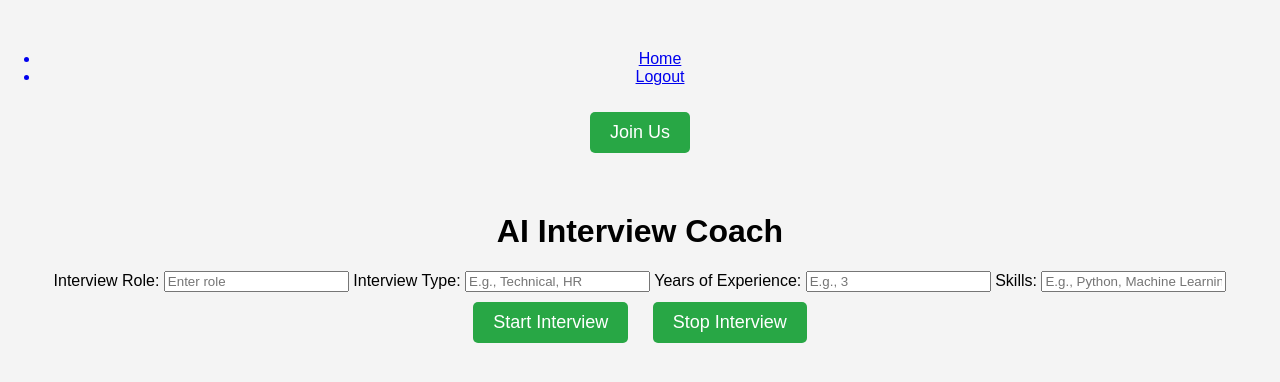
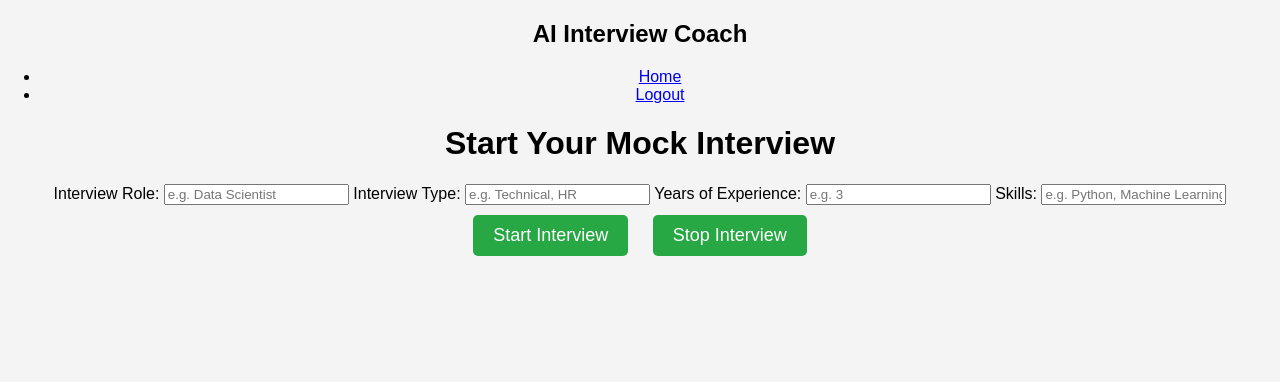
Before and after one commit to MihikaK0611/AI_Interview_Prep, a Flask app: page / in a window 1280 px wide. Shown: the top 382 px of the page. Run offline with Flask 3, Linux system fonts and the light colour scheme; the visitor is signed in with stand-in values (Sample User, id 1); parts of the project's set-up code (start-up, migrations or seed data) failed here and were passed over.

Commit message:
Improved UI of interview page

```diff
--- a/templates/index.html
+++ b/templates/index.html
@@ -7,45 +7,44 @@
   <link rel="stylesheet" href="/static/style.css">
 </head>
 <body>
-</div>
-<div class="container">
-    <nav>
-
-        <ul>
-            <a href="{{ url_for('index') }}"><li>Home</li></a>
-
+  <nav class="navbar">
+    <div class="nav-container">
+      <h2 class="logo">AI Interview Coach</h2>
+      <ul class="nav-links">
+        <li><a href="{{ url_for('index') }}">Home</a></li>
         {% if current_user.is_authenticated %}
-            <a href="{{ url_for('logout') }}"><li>Logout</li></a>
+        <li><a href="{{ url_for('logout') }}">Logout</a></li>
+        {% else %}
+        <li><a href="{{ url_for('login') }}">Join Us</a></li>
         {% endif %}
       </ul>
+    </div>
   </nav>
-    <section>
-        <div class="textBox">
-            <a href="{{url_for('login')}}"><button class="homeBtn" style="--i:#fff;">Join Us</button></a>
 
-        </div>
-    </section>
-</div>
-    <div class="container">
-        <h1>AI Interview Coach</h1>
+  <main class="main-container">
+    <div class="form-card">
+      <h1>Start Your Mock Interview</h1>
 
       <label for="role">Interview Role:</label>
-        <input type="text" id="role" placeholder="Enter role">
+      <input type="text" id="role" placeholder="e.g. Data Scientist">
 
       <label for="type">Interview Type:</label>
-        <input type="text" id="type" placeholder="E.g., Technical, HR">
+      <input type="text" id="type" placeholder="e.g. Technical, HR">
 
       <label for="experience">Years of Experience:</label>
-        <input type="number" id="experience" placeholder="E.g., 3">
+      <input type="number" id="experience" placeholder="e.g. 3">
 
       <label for="skills">Skills:</label>
-        <input type="text" id="skills" placeholder="E.g., Python, Machine Learning">
+      <input type="text" id="skills" placeholder="e.g. Python, Machine Learning">
 
+      <div class="button-group">
         <button id="startInterview">Start Interview</button>
-        <button id="stopInterview">Stop Interview</button>
+        <button id="stopInterview" class="stop-btn">Stop Interview</button>
+      </div>
 
       <div id="results"></div>
     </div>
+  </main>
 
   <script src="/static/script.js"></script>
 </body>
```
Lines whose indentation alone changed are shown as unchanged.
